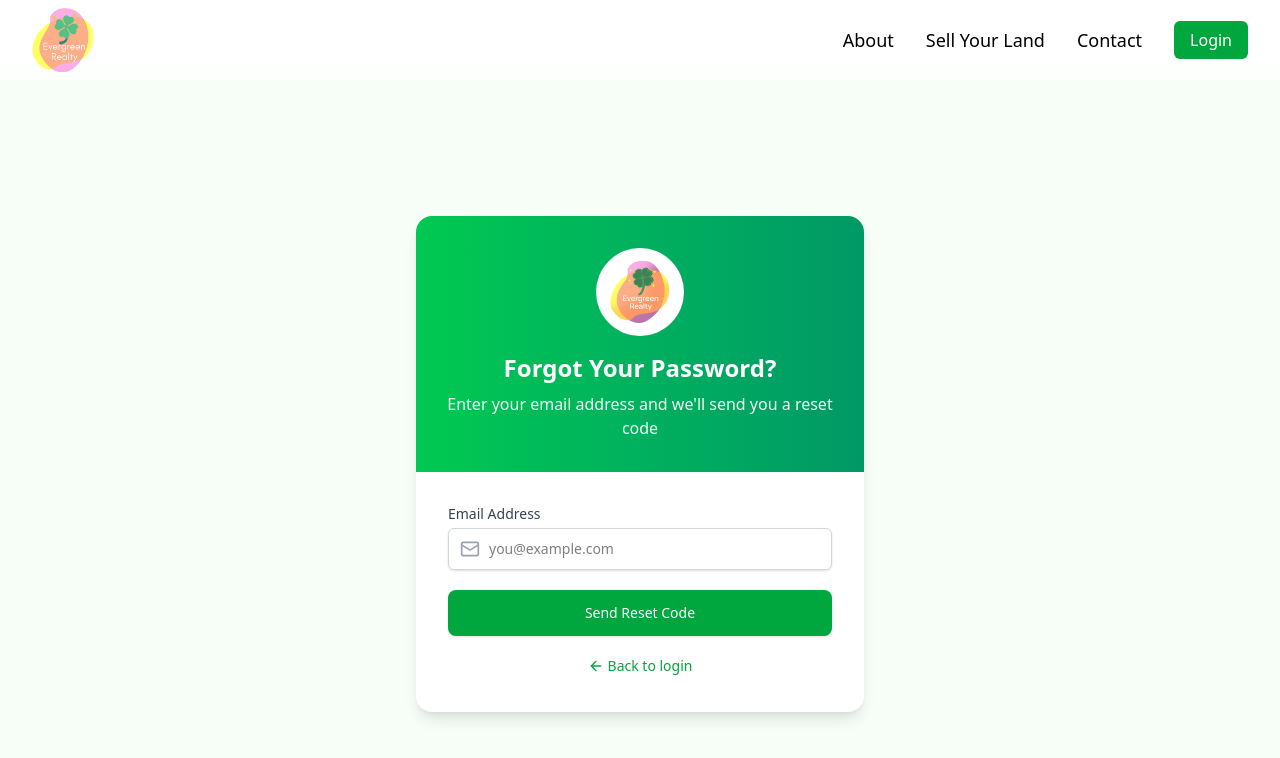
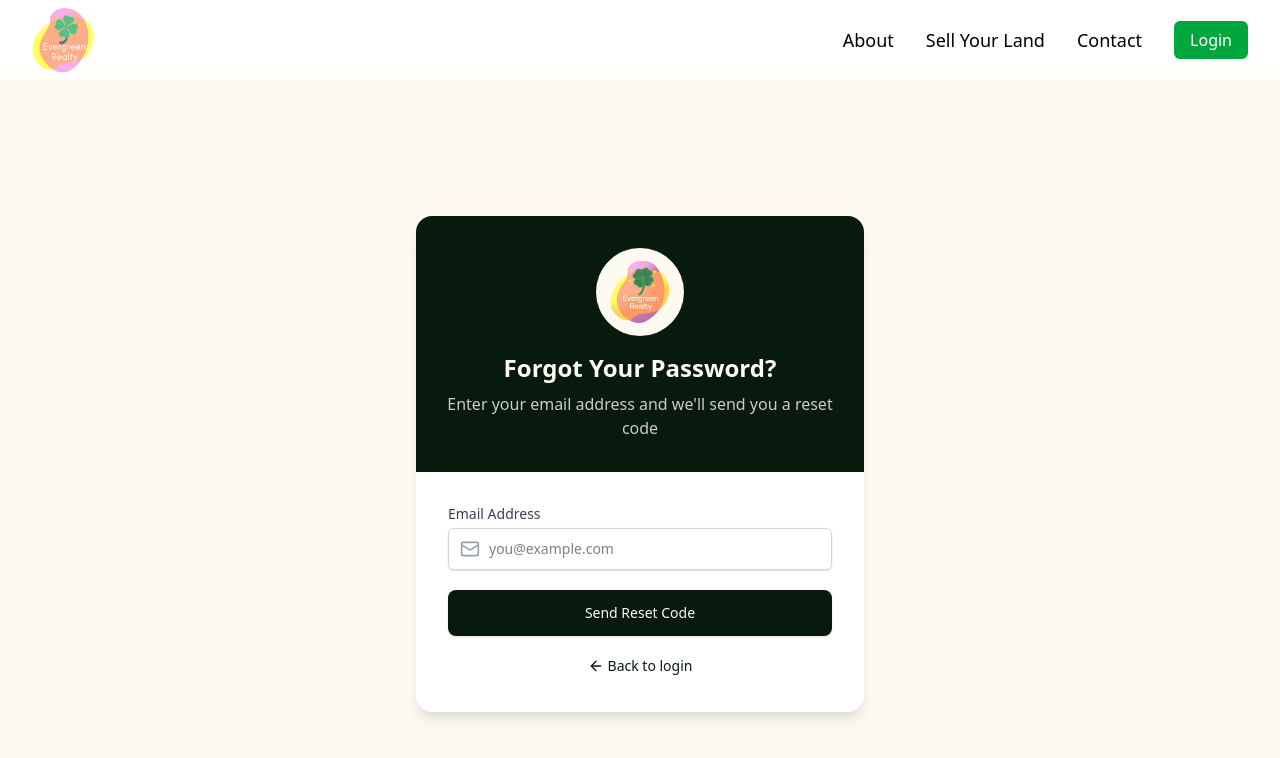
Before and after one commit to kynth65/Evergreen, a React (Vite) app in the folder react/: page /forgot-password in a window 1280 px wide. Shown: the top 758 px of the page. Built offline with nearby package versions, Linux system fonts and the light colour scheme; no server answers; a web font is replaced by a local one.

Commit message:
Update ForgotPassword page UI with new color scheme

```diff
--- a/react/src/pages/ForgotPassword.jsx
+++ b/react/src/pages/ForgotPassword.jsx
@@ -45,7 +45,7 @@ const ForgotPassword = () => {
   return (
     <>
       <Header />
-      <div className="min-h-screen flex items-center justify-center bg-[#f7fdf7] py-8 px-4 sm:px-6 lg:px-8">
+      <div className="min-h-screen flex items-center justify-center bg-[#fdfaf1] py-8 px-4 sm:px-6 lg:px-8">
         <div className="max-w-md w-full relative">
           {/* Decorative element - top leaf */}
           <div className="hidden lg:block absolute -top-8 -right-8 opacity-60">
@@ -58,7 +58,8 @@ const ForgotPassword = () => {
             >
               <path
                 d="M60 0C60 33.1371 33.1371 60 0 60C33.1371 60 60 86.8629 60 120C60 86.8629 86.8629 60 120 60C86.8629 60 60 33.1371 60 0Z"
-                fill="#A7F3D0"
+                fill="#081A0D"
+                opacity="0.1"
               />
             </svg>
           </div>
@@ -66,16 +67,16 @@ const ForgotPassword = () => {
           {/* Card */}
           <div className="bg-white shadow-lg rounded-2xl overflow-hidden">
             {/* Card header */}
-            <div className="bg-gradient-to-r from-green-500 to-emerald-600 px-6 py-8">
+            <div className="bg-[#081A0D] px-6 py-8">
               <div className="flex justify-center mb-4">
-                <div className="bg-white bg-opacity-20 rounded-full p-3">
+                <div className="bg-[#fdfaf1] bg-opacity-20 rounded-full p-3">
                   <img src={EvergreenLogo} alt="" className="h-16" />
                 </div>
               </div>
-              <h2 className="text-2xl font-bold text-white text-center">
+              <h2 className="text-2xl font-bold text-[#fdfaf1] text-center">
                 Forgot Your Password?
               </h2>
-              <p className="mt-2 text-green-50 text-center">
+              <p className="mt-2 text-[#fdfaf1]/80 text-center">
                 Enter your email address and we'll send you a reset code
               </p>
             </div>
@@ -107,7 +108,7 @@ const ForgotPassword = () => {
                         id="email"
                         value={email}
                         onChange={(e) => setEmail(e.target.value)}
-                        className="block w-full pl-10 pr-3 py-2.5 border border-gray-300 rounded-md shadow-sm focus:ring-green-500 focus:border-green-500 sm:text-sm"
+                        className="block w-full pl-10 pr-3 py-2.5 border border-gray-300 rounded-md shadow-sm focus:ring-[#081A0D] focus:border-[#081A0D] sm:text-sm"
                         placeholder="you@example.com"
                         required
                       />
@@ -117,16 +118,16 @@ const ForgotPassword = () => {
                   <button
                     type="submit"
                     disabled={isSubmitting}
-                    className={`w-full flex justify-center items-center py-3 px-4 border border-transparent rounded-lg shadow-sm text-sm font-medium text-white ${
+                    className={`w-full flex justify-center items-center py-3 px-4 border border-transparent rounded-lg shadow-sm text-sm font-medium text-[#fdfaf1] ${
                       isSubmitting
-                        ? "bg-green-400 cursor-not-allowed"
-                        : "bg-green-600 hover:bg-green-700 focus:outline-none focus:ring-2 focus:ring-offset-2 focus:ring-green-500"
+                        ? "bg-[#081A0D]/60 cursor-not-allowed"
+                        : "bg-[#081A0D] hover:bg-[#081A0D]/90 focus:outline-none focus:ring-2 focus:ring-offset-2 focus:ring-[#081A0D]"
                     } transition duration-150 ease-in-out`}
                   >
                     {isSubmitting ? (
                       <>
                         <svg
-                          className="animate-spin -ml-1 mr-2 h-4 w-4 text-white"
+                          className="animate-spin -ml-1 mr-2 h-4 w-4 text-[#fdfaf1]"
                           xmlns="http://www.w3.org/2000/svg"
                           fill="none"
                           viewBox="0 0 24 24"
@@ -155,7 +156,7 @@ const ForgotPassword = () => {
                   <div className="mt-4 text-center">
                     <Link
                       to="/login"
-                      className="inline-flex items-center text-sm font-medium text-green-600 hover:text-green-500"
+                      className="inline-flex items-center text-sm font-medium text-[#081A0D] hover:opacity-70 transition-opacity"
                     >
                       <ArrowLeft className="h-4 w-4 mr-1" />
                       Back to login
@@ -164,11 +165,11 @@ const ForgotPassword = () => {
                 </form>
               ) : (
                 <div className="space-y-6">
-                  <div className="bg-green-50 border-l-4 border-green-400 p-4">
+                  <div className="bg-[#fdfaf1] border-l-4 border-[#081A0D] p-4">
                     <div className="flex">
                       <div className="flex-shrink-0">
                         <svg
-                          className="h-5 w-5 text-green-400"
+                          className="h-5 w-5 text-[#081A0D]"
                           xmlns="http://www.w3.org/2000/svg"
                           viewBox="0 0 20 20"
                           fill="currentColor"
@@ -181,8 +182,8 @@ const ForgotPassword = () => {
                         </svg>
                       </div>
                       <div className="ml-3">
-                        <p className="text-sm text-green-700">{message}</p>
-                        <p className="text-sm text-green-700 mt-1">
+                        <p className="text-sm text-[#081A0D]">{message}</p>
+                        <p className="text-sm text-[#081A0D] mt-1">
                           Redirecting to verification page...
                         </p>
                       </div>
@@ -192,7 +193,7 @@ const ForgotPassword = () => {
                   <div className="mt-4 text-center">
                     <Link
                       to="/login"
-                      className="inline-flex items-center text-sm font-medium text-green-600 hover:text-green-500"
+                      className="inline-flex items-center text-sm font-medium text-[#081A0D] hover:opacity-70 transition-opacity"
                     >
                       <ArrowLeft className="h-4 w-4 mr-1" />
                       Back to login
@@ -214,7 +215,8 @@ const ForgotPassword = () => {
             >
               <path
                 d="M60 0C60 33.1371 33.1371 60 0 60C33.1371 60 60 86.8629 60 120C60 86.8629 86.8629 60 120 60C86.8629 60 60 33.1371 60 0Z"
-                fill="#A7F3D0"
+                fill="#081A0D"
+                opacity="0.1"
               />
             </svg>
           </div>
```
